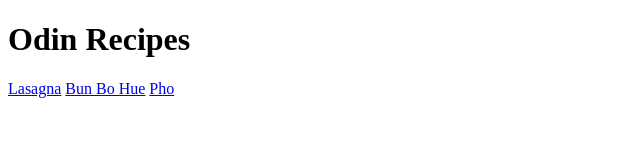
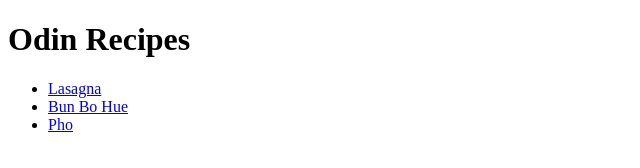
Before and after one commit to phil-vo/odin-recipes, a plain HTML site: page index.html in a window 1280 px wide. Shown: the whole page, without its empty margins (0-640 px from the left). Drawn offline with Linux system fonts and the light colour scheme.

Commit message:
Improve visual structure and clarity of recipe list

```diff
--- a/index.html
+++ b/index.html
@@ -8,8 +8,9 @@
   <body>
     <h1>Odin Recipes</h1>
 
-    <a href="recipes/lasagna.html">Lasagna</a>
-    <a href="recipes/bun-bo-hue.html">Bun Bo Hue</a>
-    <a href="recipes/pho.html">Pho</a>
+    <ul>
+    <li><a href="recipes/lasagna.html">Lasagna</a></li>
+    <li><a href="recipes/bun-bo-hue.html">Bun Bo Hue</a></li>
+    <li><a href="recipes/pho.html">Pho</a></li>
   </body>
 </html>
```
